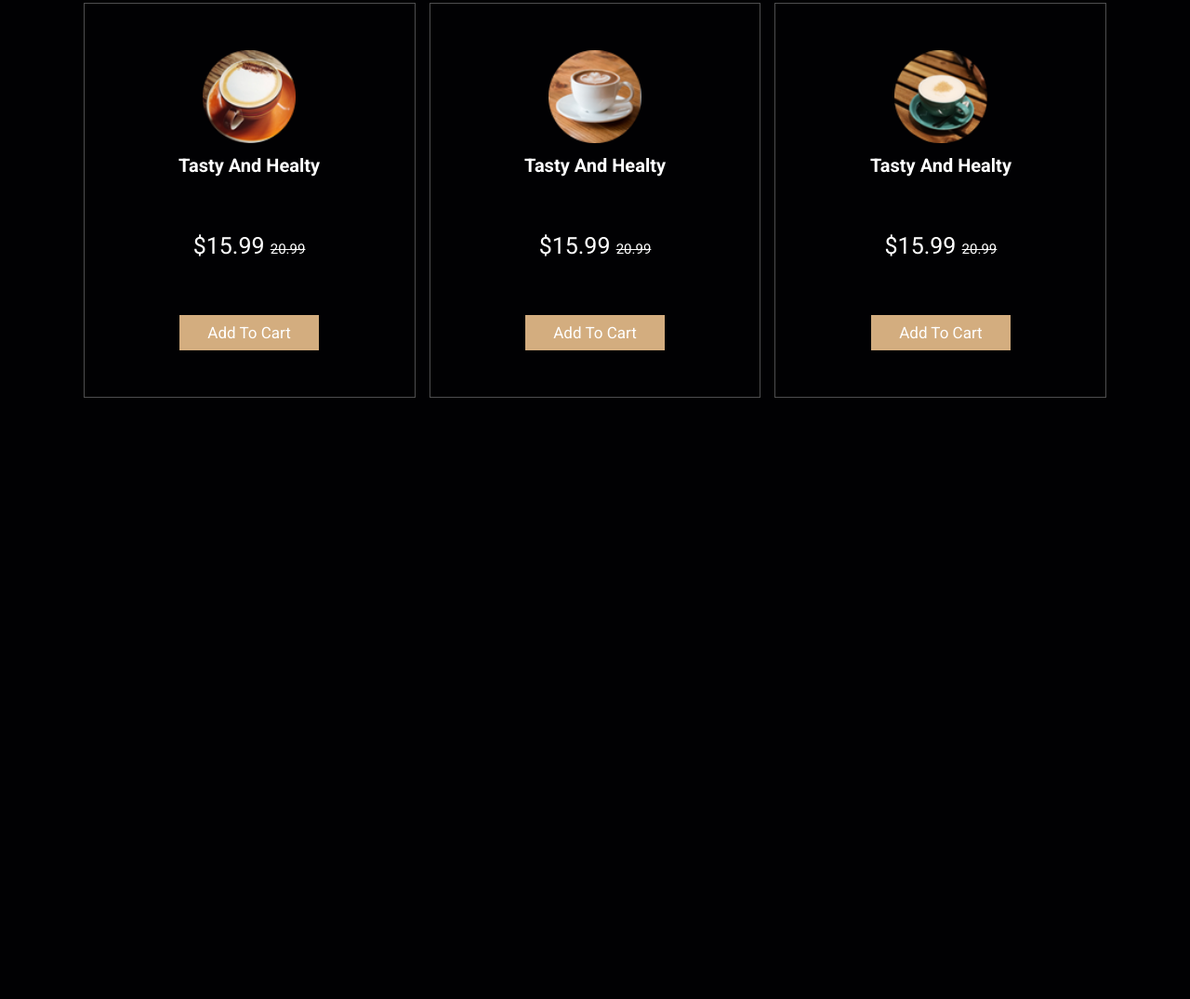
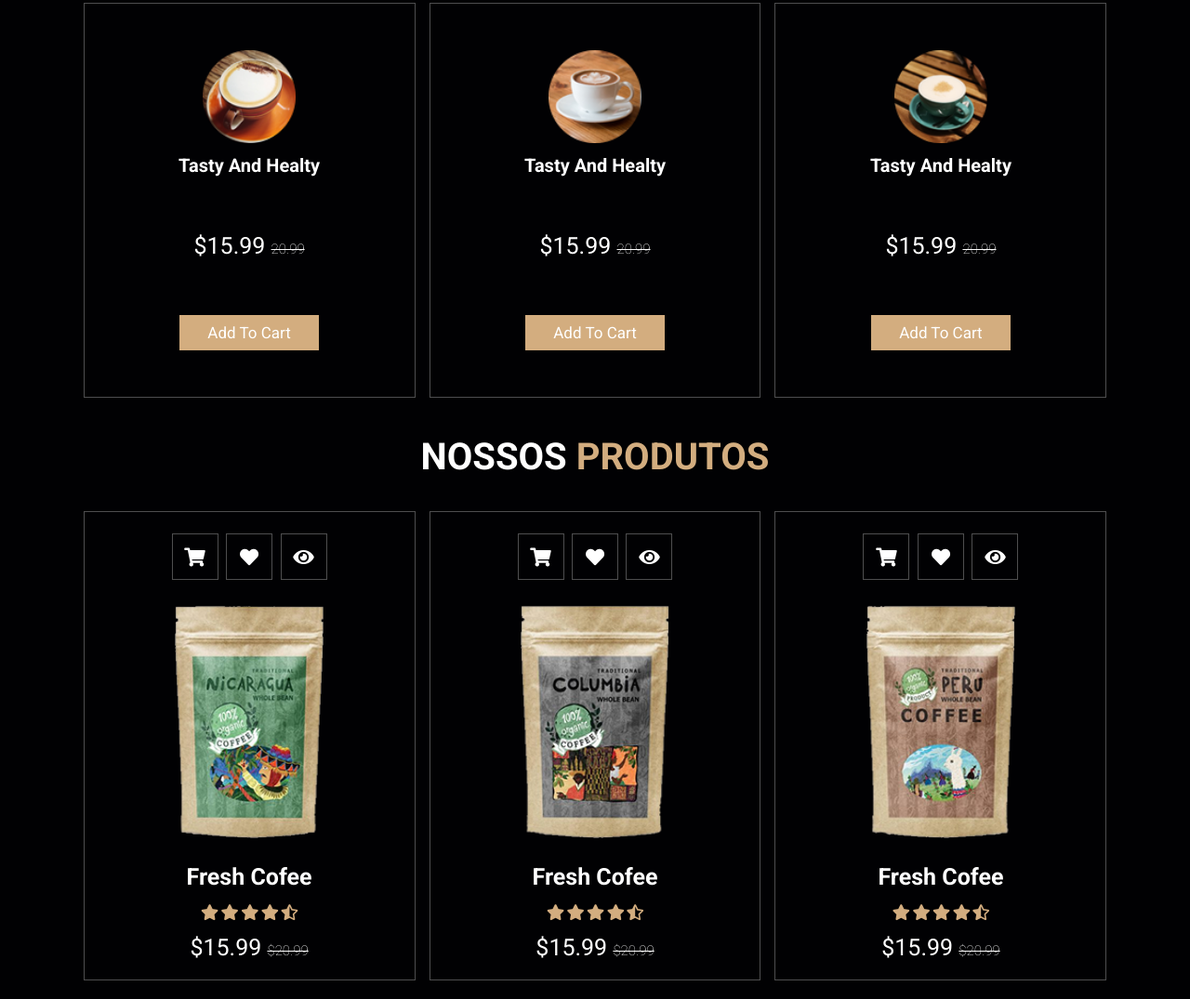
Before and after one commit to jrcomitre/cafeteria, a plain HTML site: page index.html in a window 1280 px wide. Shown: the part 1855-2930 px from the top of the page at 93% size. Before the commit the page ends 2303 px from the top, so only its background shows below. Drawn offline with Linux system fonts and the light colour scheme.

Commit message:
Final Produtos

```diff
--- a/index.html
+++ b/index.html
@@ -1,5 +1,6 @@
 <!DOCTYPE html>
 <html lang="en">
+
 <head>
     <meta charset="UTF-8">
     <meta http-equiv="X-UA-Compatible" content="IE=edge">
@@ -13,6 +14,7 @@
     <link rel="stylesheet" href="./style.css">
 
 </head>
+
 <body>
     <!-- Inicio Header  -->
 
@@ -84,7 +86,8 @@
     <section class="home" id="home">
         <div class="content">
             <h3>fresh cofee in the morning</h3>
-        <p>Lorem ipsum nunc volutpat tempor fringilla mattis nam neque, mi rutrum cursus consectetur nullam in suspendisse inceptos molestie, habitasse lacinia blandit vel consequat conubia quisque.</p>
+            <p>Lorem ipsum nunc volutpat tempor fringilla mattis nam neque, mi rutrum cursus consectetur nullam in
+                suspendisse inceptos molestie, habitasse lacinia blandit vel consequat conubia quisque.</p>
             <a href="#" class="btn">get yours now</a>
         </div>
 
@@ -106,8 +109,11 @@
 
             <div class="content">
                 <h3>Oque faz o seu café especial?</h3>
-                <p>Lorem ipsum nunc volutpat tempor fringilla mattis nam neque, mi rutrum cursus consectetur nullam in suspendisse inceptos molestie, habitasse lacinia blandit vel consequat conubia quisque. lacus placerat phasellus aliquam mollis consectetur taciti ultricies a ultrices aliquam.</p>
-                <p>Lorem ipsum nunc volutpat tempor fringilla mattis nam neque, mi rutrum cursus consectetur nullam in suspendisse inceptos molestie, habitasse lacinia blandit vel consequat conubia quisque.</p>
+                <p>Lorem ipsum nunc volutpat tempor fringilla mattis nam neque, mi rutrum cursus consectetur nullam in
+                    suspendisse inceptos molestie, habitasse lacinia blandit vel consequat conubia quisque. lacus
+                    placerat phasellus aliquam mollis consectetur taciti ultricies a ultrices aliquam.</p>
+                <p>Lorem ipsum nunc volutpat tempor fringilla mattis nam neque, mi rutrum cursus consectetur nullam in
+                    suspendisse inceptos molestie, habitasse lacinia blandit vel consequat conubia quisque.</p>
                 <a href="#" class="btn">Saber Mais</a>
             </div>
         </div>
@@ -166,6 +172,79 @@
 
     <!-- Final Menu -->
 
+    <!-- Inicio Produtos -->
+
+    <section class="products">
+        <h1 class="heading"> nossos <span> produtos</span></h1>
+        <div class="box-container">
+            <div class="box">
+                <div class="icons">
+                    <a href="#" class="fas fa-shopping-cart"></a>
+                    <a href="#" class="fas fa-heart"></a>
+                    <a href="#" class="fas fa-eye"></a>
+                </div>
+                <div class="image">
+                    <img src="./img/product-1.png" alt="">
+                </div>
+
+                <div class="content">
+                    <h3>fresh cofee</h3>
+                    <div class="stars">
+                        <i class="fas fa-star"></i>
+                        <i class="fas fa-star"></i>
+                        <i class="fas fa-star"></i>
+                        <i class="fas fa-star"></i>
+                        <i class="fas fa-star-half-alt"></i>
+                    </div>
+                    <div class="price">$15.99 <span>$20.99</span></div>
+                </div>
+            </div>
+            <div class="box">
+                <div class="icons">
+                    <a href="#" class="fas fa-shopping-cart"></a>
+                    <a href="#" class="fas fa-heart"></a>
+                    <a href="#" class="fas fa-eye"></a>
+                </div>
+                <div class="image">
+                    <img src="./img/product-2.png" alt="">
+                </div>
+                <div class="content">
+                    <h3>fresh cofee</h3>
+                    <div class="stars">
+                        <i class="fas fa-star"></i>
+                        <i class="fas fa-star"></i>
+                        <i class="fas fa-star"></i>
+                        <i class="fas fa-star"></i>
+                        <i class="fas fa-star-half-alt"></i>
+                    </div>
+                    <div class="price">$15.99 <span>$20.99</span></div>
+                </div>
+            </div>
+            <div class="box">
+                <div class="icons">
+                    <a href="#" class="fas fa-shopping-cart"></a>
+                    <a href="#" class="fas fa-heart"></a>
+                    <a href="#" class="fas fa-eye"></a>
+                </div>
+                <div class="image">
+                    <img src="./img/product-3.png" alt="">
+                </div>
+                <div class="content">
+                    <h3>fresh cofee</h3>
+                    <div class="stars">
+                        <i class="fas fa-star"></i>
+                        <i class="fas fa-star"></i>
+                        <i class="fas fa-star"></i>
+                        <i class="fas fa-star"></i>
+                        <i class="fas fa-star-half-alt"></i>
+                    </div>
+                    <div class="price">$15.99 <span>$20.99</span></div>
+                </div>
+            </div>
+        </div>
+    </section>
+    <!-- FinalProdutos -->
+
 
 
 
--- a/style.css
+++ b/style.css
@@ -296,6 +296,7 @@ section{
 .menu .box-container .box .price span {
     font-size: 1.5rem;
     text-decoration: line-through;
+    font-weight: lighter;
 }
 
 .menu .box-container .box:hover {
@@ -304,6 +305,65 @@ section{
 
 .menu .box-container .box:hover > *{
     color: var(--black);
+}
+
+.products .box-container{
+    display: grid;
+    grid-template-columns: repeat(auto-fit, minmax(30rem, 1fr));
+    gap: 1.5rem;
+}
+
+.products .box-container .box{
+    text-align: center;
+    border: var(--border);
+    padding: 2rem;
+}
+
+.products .box-container .box .icons a{
+    height: 5rem;
+    width: 5rem;
+    line-height: 5rem;
+    font-size: 2rem;
+    border: var(--border);
+    color: #fff;
+    margin: .3rem;
+}
+
+.products .box-container .box .icons a:hover{
+    background: var(--main-color);
+}
+
+.products .box-container .box .image{
+    padding: 2.5rem 0;
+}
+
+.products .box-container .box .image img{
+    height: 25rem;
+}
+
+.products .box-container .box .content h3{
+    color: #fff;
+    font-size: 2.5rem;
+}
+
+.products .box-container .box .content .stars{
+    padding: 1.5rem;
+}
+
+.products .box-container .box .content .stars i{
+    font-size: 1.7rem;
+    color: var(--main-color);
+}
+
+.products .box-container .box .content .price{
+    color: #fff;
+    font-size: 2.5rem;
+}
+
+.products .box-container .box .content .price span{
+    text-decoration: line-through;
+    font-weight: lighter;
+    font-size: 1.5rem;
 }
 
 
```
Lines whose indentation alone changed are shown as unchanged.
